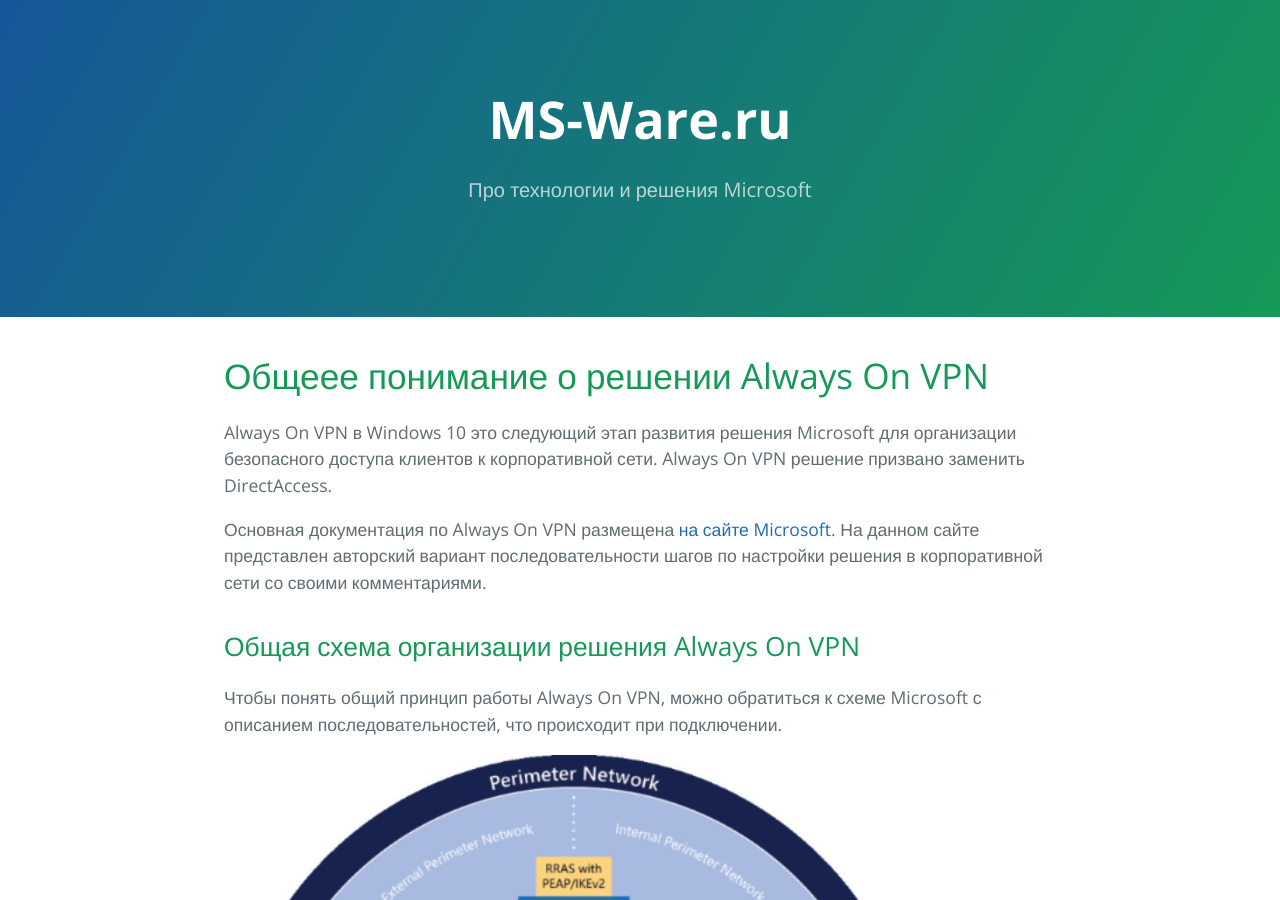
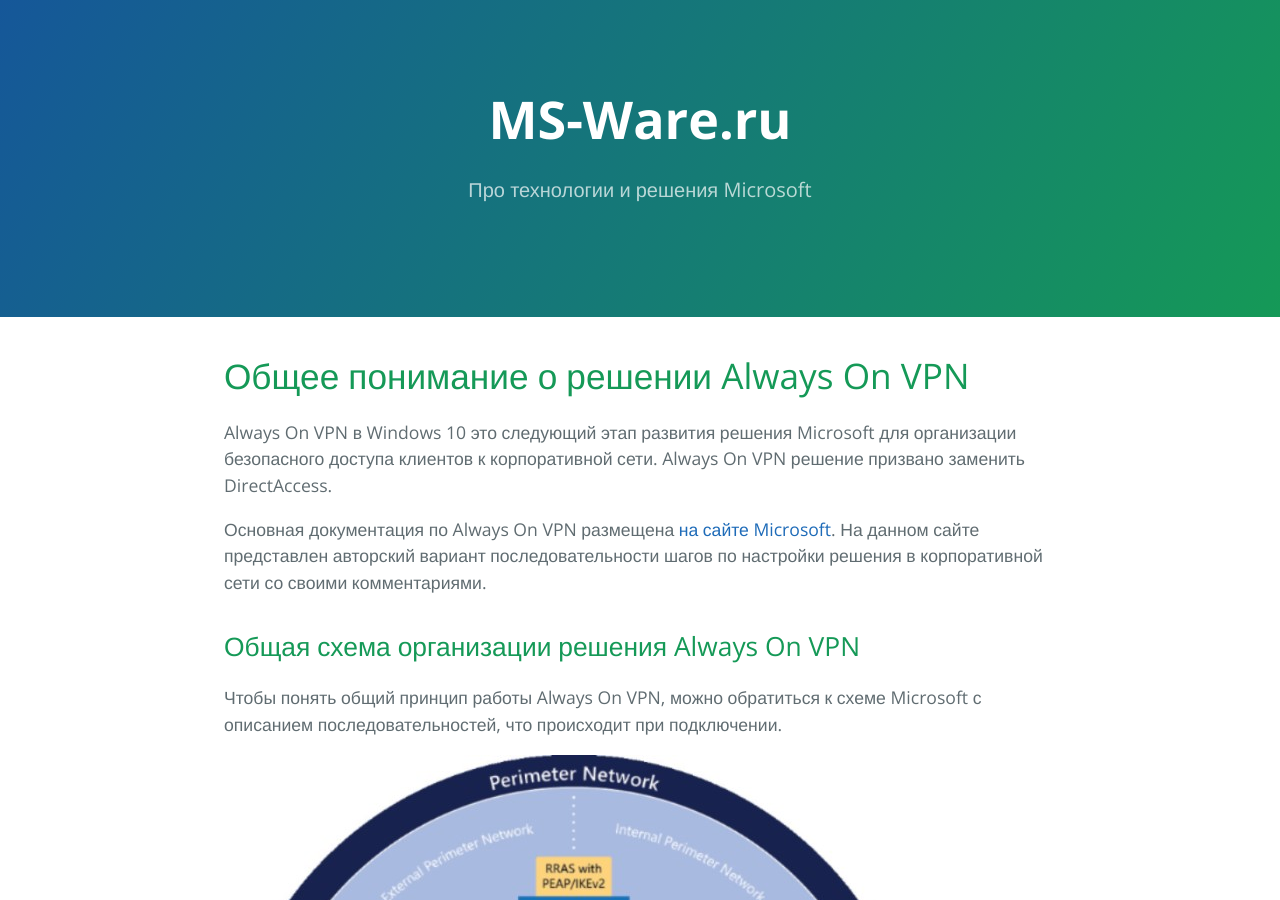
Before and after one commit to dasternd/ms-ware.github.io, a Jekyll site: the page built from windows/server/alwaysonvpn/about.md, in a window 1280 px wide and 900 px high. Built offline with Jekyll 4.4.1, drawn with Linux system fonts in a browser that asks for light colours; our own code applies the rules of GitHub Pages for plain Markdown files.

Commit message:
FIX. Always On VPN

```diff
--- a/windows/server/alwaysonvpn/about.md
+++ b/windows/server/alwaysonvpn/about.md
@@ -1,4 +1,4 @@
-# Общеее понимание о решении Always On VPN
+# Общее понимание о решении Always On VPN
 
 Always On VPN в Windows 10 это следующий этап развития решения Microsoft для организации безопасного доступа клиентов к корпоративной сети. Always On VPN решение призвано заменить DirectAccess.
 
```
Also changed, not shown: windows/server/alwaysonvpn/index.md (+1 -1 lines).
